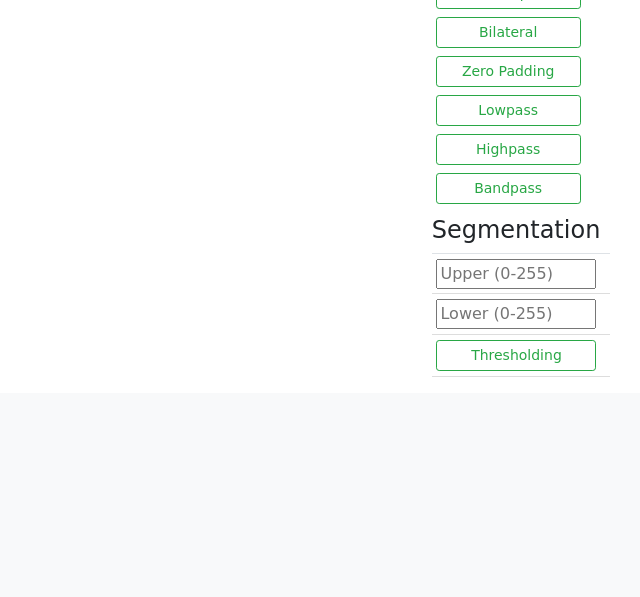
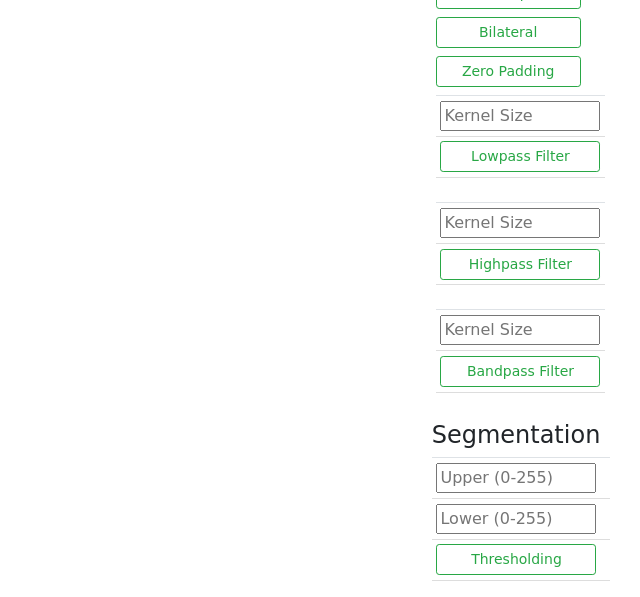
Before and after one commit to fardanaljihad/digital-image-processing-web-app, a Flask app: template templates/uploaded.html in a window 1280 px wide. Shown: the part 768-1365 px from the top of the page, without its empty margins (640-1280 px from the left). Before the commit the page ends 1145 px from the top, so only its background shows below. Run offline with Flask 3, Linux system fonts and the light colour scheme; the template is opened without the code that fills it, so the values that code supplies are empty; some libraries are stand-ins or nearby versions.

Commit message:
update lowpass, highpass, and bandpass filter

```diff
--- a/app.py
+++ b/app.py
@@ -277,21 +277,24 @@ def zero_padding():
 @app.route("/lowpassfilter", methods=["POST"])
 @nocache
 def lowpass_filter():
-    image_processing.lowPassFilter()
+    kernel_size = int(request.form['kernel_size'])
+    image_processing.lowPassFilter(kernel_size)
     return render_template("uploaded.html", file_path="img/img_now.jpg")
 
 
 @app.route("/highpassfilter", methods=["POST"])
 @nocache
 def highpass_filter():
-    image_processing.highPassFilter()
+    kernel_size = int(request.form['kernel_size'])
+    image_processing.highPassFilter(kernel_size)
     return render_template("uploaded.html", file_path="img/img_now.jpg")
 
 
 @app.route("/bandpassfilter", methods=["POST"])
 @nocache
 def bandpass_filter():
-    image_processing.bandPassFilter()
+    kernel_size = int(request.form['kernel_size'])
+    image_processing.bandPassFilter(kernel_size)
     return render_template("uploaded.html", file_path="img/img_now.jpg")
 
 
--- a/templates/uploaded.html
+++ b/templates/uploaded.html
@@ -198,17 +198,38 @@
                             </div>
                             <div class="p-1 flex-fill bd-highlight">
                                 <form id="" action="{{ url_for('lowpass_filter') }}" method="POST" enctype="multipart/form-data">
-                                    <button type="submit" class="btn btn-sm btn-outline-success custom-l140">Lowpass</button>
+                                    <table class="table table-sm">
+                                        <tr>
+                                            <td><input type="number" name="kernel_size" placeholder="Kernel Size" class="custom-l160"></td>
+                                        </tr>
+                                        <tr>
+                                            <td><button type="submit" class="btn btn-sm btn-outline-success custom-l160">Lowpass Filter</button></td>
+                                        </tr>
+                                    </table>
                                 </form>
                             </div>
                             <div class="p-1 flex-fill bd-highlight">
                                 <form id="" action="{{ url_for('highpass_filter') }}" method="POST" enctype="multipart/form-data">
-                                    <button type="submit" class="btn btn-sm btn-outline-success custom-l140">Highpass</button>
+                                    <table class="table table-sm">
+                                        <tr>
+                                            <td><input type="number" name="kernel_size" placeholder="Kernel Size" class="custom-l160"></td>
+                                        </tr>
+                                        <tr>
+                                            <td><button type="submit" class="btn btn-sm btn-outline-success custom-l160">Highpass Filter</button></td>
+                                        </tr>
+                                    </table>
                                 </form>
                             </div>
                             <div class="p-1 flex-fill bd-highlight">
                                 <form id="" action="{{ url_for('bandpass_filter') }}" method="POST" enctype="multipart/form-data">
-                                    <button type="submit" class="btn btn-sm btn-outline-success custom-l140">Bandpass</button>
+                                    <table class="table table-sm">
+                                        <tr>
+                                            <td><input type="number" name="kernel_size" placeholder="Kernel Size" class="custom-l160"></td>
+                                        </tr>
+                                        <tr>
+                                            <td><button type="submit" class="btn btn-sm btn-outline-success custom-l160">Bandpass Filter</button></td>
+                                        </tr>
+                                    </table>
                                 </form>
                             </div>
                         </div>
```
Also changed, not shown: image_processing.py (+13 -8 lines), static/img/img_now.jpg.
